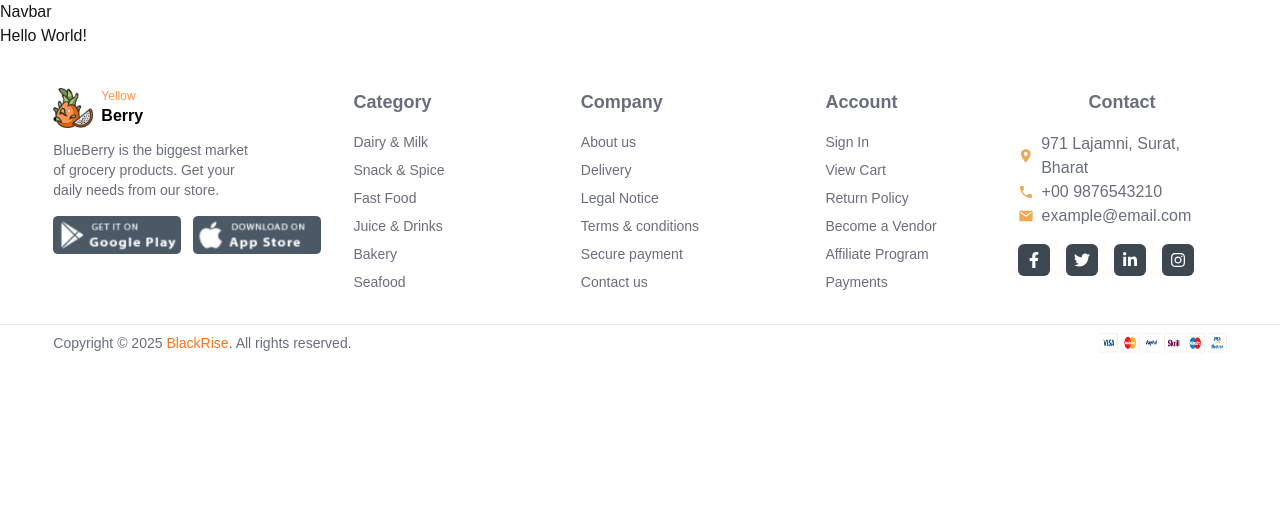
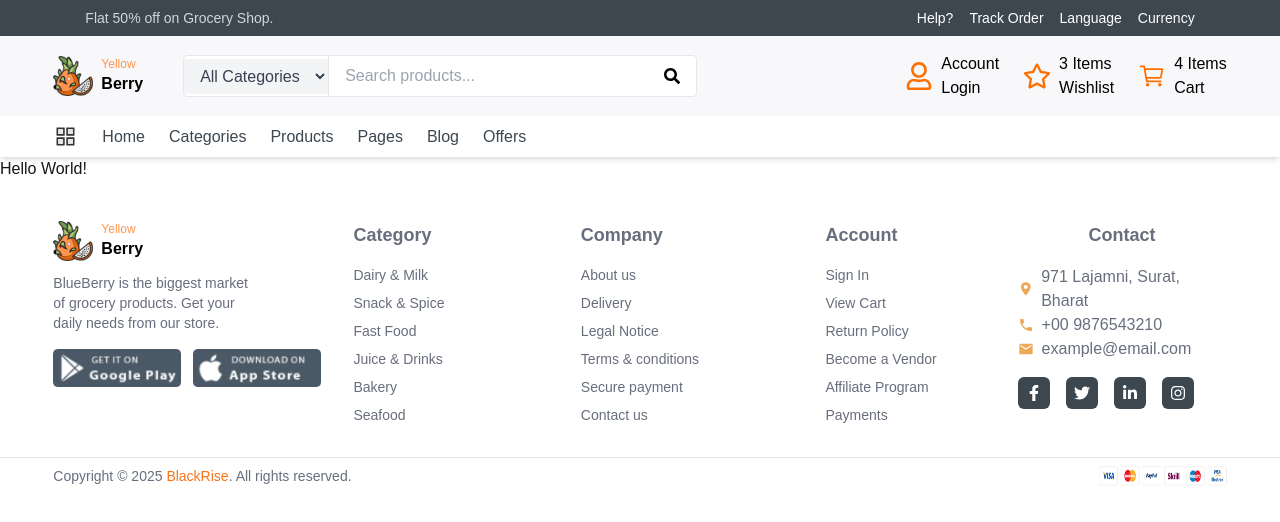
Before and after one commit to mahdihasan333/yelloberry-grocery-shop, a Next.js app: page / in a window 1280 px wide. Shown: the top 522 px of the page. Built offline with nearby package versions, Linux system fonts and the light colour scheme.

Commit message:
complete navbar

```diff
--- a/src/app/components/Navbar.jsx
+++ b/src/app/components/Navbar.jsx
@@ -1,9 +1,141 @@
+'use client';
+
+import { useState } from 'react';
+import Link from 'next/link';
+import { FaBars, FaTimes, FaUser, FaHeart, FaShoppingCart, FaSearch, FaRegStar, FaRegUser } from 'react-icons/fa';
+import { AiTwotoneAppstore } from "react-icons/ai";
+import Image from 'next/image';
+import logo from '../assets/images/logo/dragon-fruit 1.png';
+import { IoCartOutline } from 'react-icons/io5';
 
 const Navbar = () => {
+    const [menuOpen, setMenuOpen] = useState(false);
+
     return (
-        <div>
-            <h1>Navbar</h1>
-        </div>
+        <nav className="bg-white text-black shadow-md">
+            {/* Top Bar */}
+            <div className="bg-[#3d4750] text-white">
+                <div className='w-11/12 mx-auto flex justify-between items-center py-2 px-4 md:px-8 text-sm'>
+                    <p className="hidden md:block text-gray-300">Flat 50% off on Grocery Shop.</p>
+                    <div className="flex space-x-4">
+                        <Link href="#" className="hover:text-gray-400">Help?</Link>
+                        <Link href="#" className="hover:text-gray-400">Track Order</Link>
+                        <Link href="#" className="hover:text-gray-400">Language</Link>
+                        <Link href="#" className="hover:text-gray-400">Currency</Link>
+                    </div>
+                </div>
+            </div>
+            {/* Main Navbar */}
+            <div className='bg-[#f8f8fb] h-20 flex items-center'>
+                <div className="w-11/12 mx-auto flex justify-between items-center">
+                    <div className="flex items-center gap-10">
+                        {/* Logo & Description */}
+                        <div className="text-center sm:text-left">
+                            <div className="flex items-center justify-center sm:justify-start space-x-2">
+                                <Image src={logo} alt="Logo" className="w-10 h-10" />
+                                <div>
+                                    <h2 className="font-bold text-xl flex flex-col">
+                                        <span className="text-xs font-medium text-[#ff954d]">Yellow</span>
+                                        <span className="text-black text-base font-semibold">Berry</span>
+                                    </h2>
+                                </div>
+                            </div>
+                        </div>
+                        {/* filter and */}
+                        <div className="relative hidden md:flex items-center border rounded overflow-hidden bg-white">
+                            <select className="bg-gray-100 text-gray-700 px-3 py-2 focus:outline-none">
+                                <option>All Categories</option>
+                                <option>Vegetables</option>
+                                <option>Fruits</option>
+                                <option>Dairy</option>
+                            </select>
+                            <input
+                                type="text"
+                                placeholder="Search products..."
+                                className="px-4 py-2 w-80 border-l focus:outline-none focus:ring focus:border-blue-500"
+                            />
+                            <button className="px-4 py-2">
+                                <FaSearch />
+                            </button>
+                        </div>
+                    </div>
+                    {/* Card items */}
+                    <div className="hidden md:flex space-x-6">
+                        <Link href="#" className="flex items-center space-x-2">
+                            <div>
+                                <FaRegUser className='text-[#ff6f00] w-7 h-7' />
+                            </div>
+
+                            <div className='flex flex-col'>
+                                <span>Account</span>
+                                <span>Login</span>
+
+                            </div>
+                        </Link>
+                        <Link href="#" className="flex items-center space-x-2">
+                            <div className='flex items-center'>
+                                <FaRegStar className='text-[#ff6f00] w-7 h-7' />
+                            </div>
+                            <div className='flex flex-col'>
+                                <span>3 Items</span> <span>Wishlist</span>
+                            </div>
+                        </Link>
+                        <Link href="#" className="flex items-center space-x-2">
+                            <div>
+                                <IoCartOutline className='text-[#ff6f00] w-7 h-7' />
+                            </div>
+                            <div className='flex flex-col'>
+                                <span>
+                                    4 Items
+                                </span>
+                                <span>Cart</span>
+                            </div>
+
+                        </Link>
+                    </div>
+                    <button
+                        className="md:hidden text-2xl text-black"
+                        onClick={() => setMenuOpen(!menuOpen)}
+                    >
+                        {menuOpen ? <FaTimes /> : <FaBars />}
+                    </button>
+                </div>
+            </div>
+            {/* Bottom Navbar */}
+            <div className="bg-white text-[#3d4750] py-2 hidden md:block">
+                <div className="w-11/12 mx-auto items-center flex gap-6">
+                    <AiTwotoneAppstore className="text-[#ff6f00] !important" size={25} />
+                    <Link href="#" className="hover:text-[#ff6f00]">Home</Link>
+                    <Link href="#" className="hover:text-[#ff6f00]">Categories</Link>
+                    <Link href="#" className="hover:text-[#ff6f00]">Products</Link>
+                    <Link href="#" className="hover:text-[#ff6f00]">Pages</Link>
+                    <Link href="#" className="hover:text-[#ff6f00]">Blog</Link>
+                    <Link href="#" className="hover:text-[#ff6f00]">Offers</Link>
+                </div>
+            </div>
+            {/* Mobile Menu */}
+            {menuOpen && (
+                <div className="md:hidden text-white bg-[#252525] p-4">
+                    <Link href="#" className="block py-2 hover:text-[#ff6f00]">Home</Link>
+                    <Link href="#" className="block py-2 hover:text-[#ff6f00]">Categories</Link>
+                    <Link href="#" className="block py-2 hover:text-[#ff6f00]">Products</Link>
+                    <Link href="#" className="block py-2 hover:text-[#ff6f00]">Pages</Link>
+                    <Link href="#" className="block py-2 hover:text-[#ff6f00]">Blog</Link>
+                    <Link href="#" className="block py-2 hover:text-[#ff6f00]">Orders</Link>
+                    <div className="flex flex-col mt-4 space-y-2">
+                        <Link href="#" className="flex items-center space-x-1 hover:text-[#ff6f00]">
+                            <FaUser /> <span className="font-semibold">Login</span>
+                        </Link>
+                        <Link href="#" className="flex items-center space-x-1 hover:text-[#ff6f00]">
+                            <FaHeart /> <span className="font-semibold">3 Items Wishlist</span>
+                        </Link>
+                        <Link href="#" className="flex items-center space-x-1 hover:text-[#ff6f00]">
+                            <FaShoppingCart /> <span className="font-semibold">4 Items Cart</span>
+                        </Link>
+                    </div>
+                </div>
+            )}
+        </nav>
     );
 };
 
```
